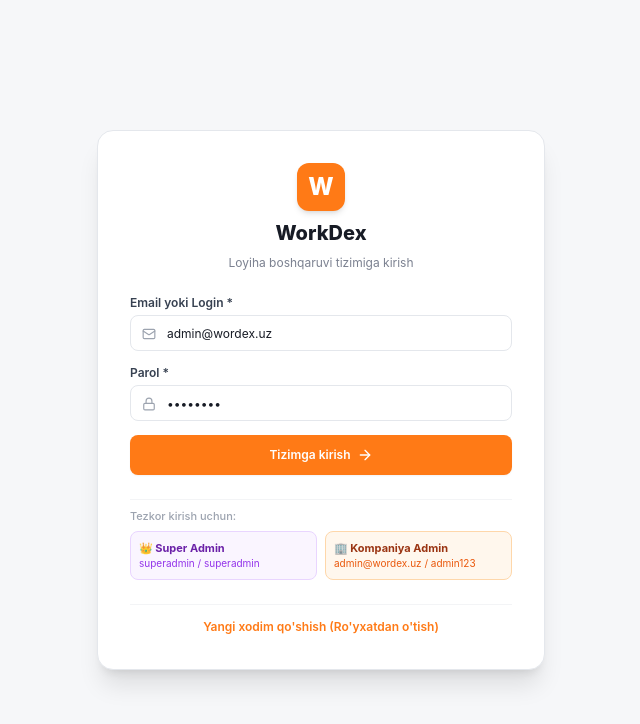
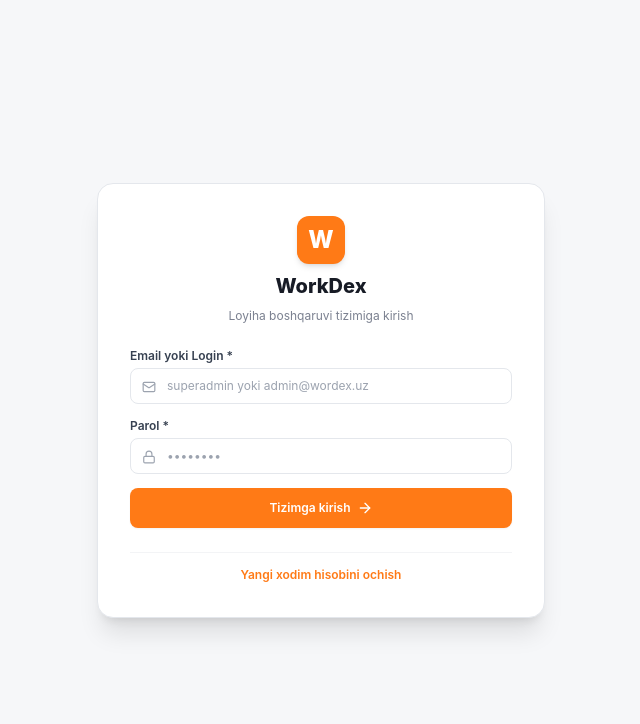
Before and after one commit to devkhamid/WorkDex, a React (Vite) app in the folder frontend/: page /login in a window 1280 px wide. Shown: the top 724 px of the page, without its empty margins (319-959 px from the left). Built offline with nearby package versions, Linux system fonts and the light colour scheme.

Commit message:
style: remove quick demo credentials box from login screen

```diff
--- a/frontend/src/pages/LoginPage.tsx
+++ b/frontend/src/pages/LoginPage.tsx
@@ -8,8 +8,8 @@ export const LoginPage: React.FC = () => {
   const { login } = useAuth();
   const navigate = useNavigate();
   const [isRegister, setIsRegister] = useState(false);
-  const [email, setEmail] = useState('admin@wordex.uz');
-  const [password, setPassword] = useState('admin123');
+  const [email, setEmail] = useState('');
+  const [password, setPassword] = useState('');
   const [firstName, setFirstName] = useState('');
   const [lastName, setLastName] = useState('');
   const [phone, setPhone] = useState('');
@@ -161,44 +161,12 @@ export const LoginPage: React.FC = () => {
           </button>
         </form>
 
-        {/* Quick Demo Credentials */}
-        {!isRegister && (
-          <div className="pt-2 border-t border-gray-100 space-y-1.5">
-            <small className="block text-[11px] text-gray-400 font-medium">Tezkor kirish uchun:</small>
-            <div className="grid grid-cols-2 gap-2">
-              <button
-                type="button"
-                onClick={() => {
-                  setEmail('superadmin');
-                  setPassword('superadmin');
-                }}
-                className="text-left p-2 rounded-lg bg-purple-50 border border-purple-200 text-purple-800 hover:bg-purple-100 transition-colors"
-              >
-                <div className="font-bold text-[11px]">👑 Super Admin</div>
-                <div className="text-[10px] text-purple-600">superadmin / superadmin</div>
-              </button>
-
-              <button
-                type="button"
-                onClick={() => {
-                  setEmail('admin@wordex.uz');
-                  setPassword('admin123');
-                }}
-                className="text-left p-2 rounded-lg bg-orange-50 border border-orange-200 text-orange-800 hover:bg-orange-100 transition-colors"
-              >
-                <div className="font-bold text-[11px]">🏢 Kompaniya Admin</div>
-                <div className="text-[10px] text-orange-600">admin@wordex.uz / admin123</div>
-              </button>
-            </div>
-          </div>
-        )}
-
         <div className="text-center pt-2 border-t border-gray-100">
           <button
             onClick={() => setIsRegister(!isRegister)}
             className="text-xs text-[#ff7a16] font-semibold hover:underline"
           >
-            {isRegister ? "Akkauntingiz bormi? Tizimga kiring" : "Yangi xodim qo'shish (Ro'yxatdan o'tish)"}
+            {isRegister ? "Hisobingiz bormi? Tizimga kiring" : "Yangi xodim hisobini ochish"}
           </button>
         </div>
       </div>
```
